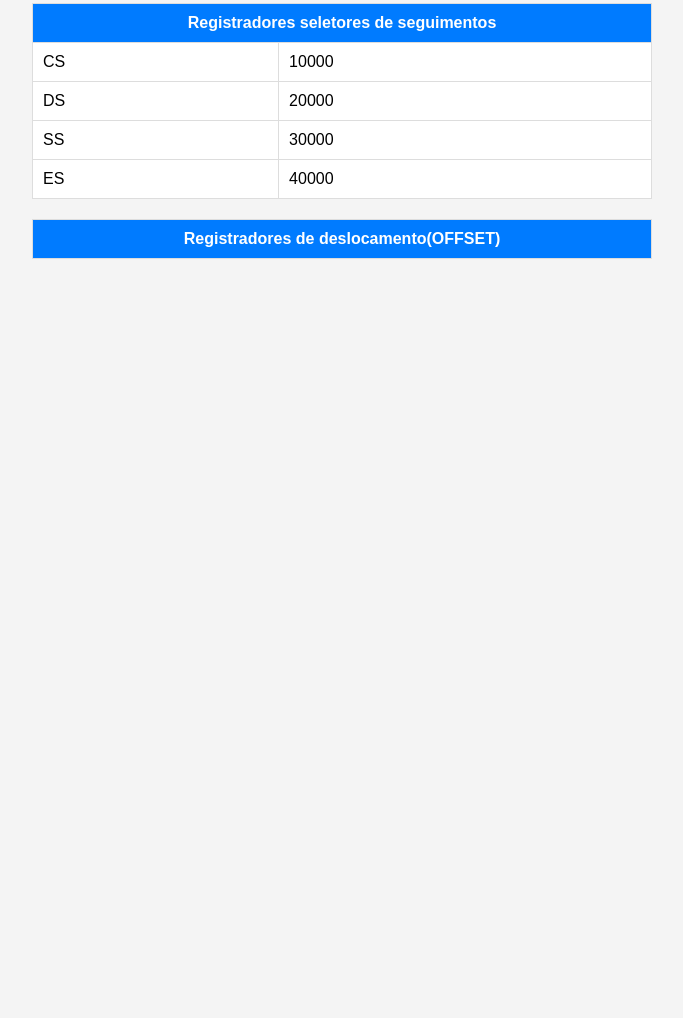
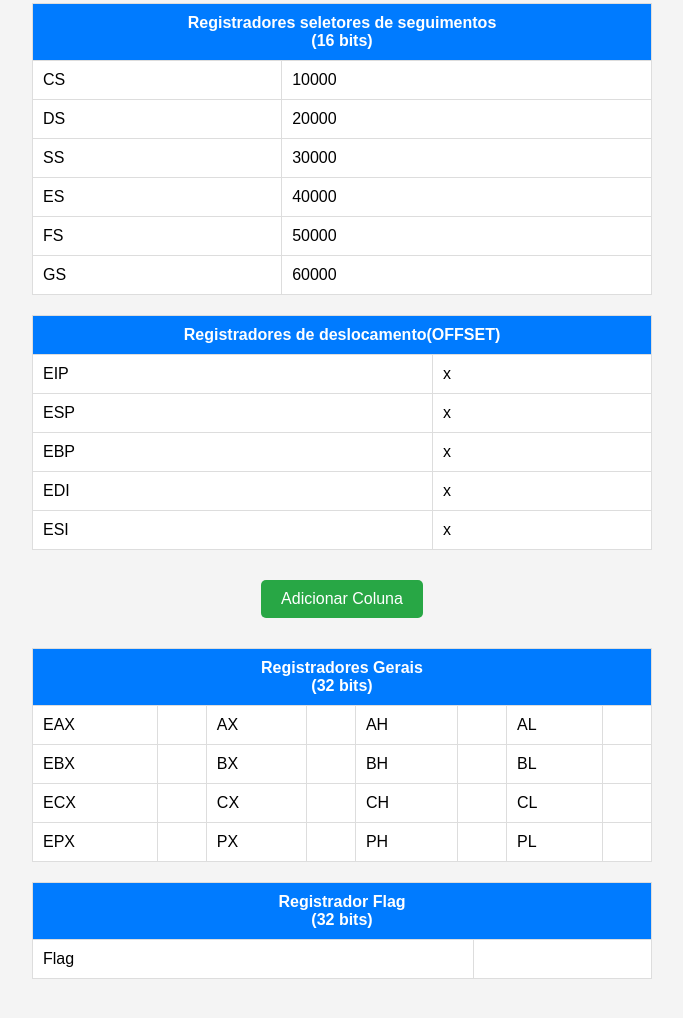
Before and after one commit to arthurfelipecairo/projeto-arquitetura, a plain HTML site: page index.html in a window 1280 px wide. Shown: the part 316-1334 px from the top of the page, without its empty margins (298-981 px from the left). Before the commit the page ends 800 px from the top, so only its background shows below. Drawn offline with Linux system fonts and the light colour scheme.

Commit message:
todos registradores feitos

```diff
--- a/index.html
+++ b/index.html
@@ -36,7 +36,7 @@
 
             <table id="tabelaRegSeletoriesDeSeg">
                 <thead>
-                    <tr><th colspan="2">Registradores seletores de seguimentos</th></tr>
+                    <tr><th colspan="2">Registradores seletores de seguimentos <br>(16 bits)</th></tr>
                 </thead>
                 <tbody>
                     <!-- Os dados da tabela serão inseridos aqui -->
@@ -44,18 +44,81 @@
             </table>
         </div>
         <div id="regSeletoresDedeslocameno">
-            <!-- <input type="text" id="valorInput" placeholder="Digite um valor">
-            <button id="addButton">Adicionar Item</button> -->
 
             <table id="tabelaRegDeslocamento">
                 <thead>
-                    <tr><th colspan="2">Registradores de deslocamento(OFFSET)</th></tr>
+                    <tr><th id = "XX" colspan='2'>Registradores de deslocamento(OFFSET)</th></tr>
                 </thead>
-                <tbody>
-                    <!-- Os dados da tabela serão inseridos aqui -->
-                </tbody>
+                <tr>
+                    <td>EIP</td>
+                    <td id ="valorEIP"></td>
+                </tr>
+                <tr>
+                    <td>ESP</td>
+                    <td id = 'valorESP'></td>
+                </tr>
+                <tr>
+                    <td>EBP</td>
+                    <td id = 'valorEBP'></td>
+                </tr>
+                <tr>
+                    <td>EDI</td>
+                    <td id = 'valorEDI'>
+                    </td>
+                </tr>
+                <tr>
+                    <td>ESI</td>
+                    <td id = 'valorESI'></td>
+                </tr>
             </table>
         </div>
+        <div id="regSeletoresGerais">
+
+            <table id="tabelaRegGerais">
+                <thead>
+                    <button onclick="adicionarColuna()">Adicionar Coluna</button>
+                    <tr><th colspan="8">Registradores Gerais<br>(32 bits)</th></tr>
+                </thead>
+                <tr>
+                    <td>EAX</td><Td id = 'Valor EAX'></Td>
+                    <td>AX</td><td id = 'valor AX'></td>
+                    <td>AH</td><td id = 'valorAH'></td>
+                    <td>AL</td><td id = 'valorAL'></td>
+                </tr>
+                <tr>
+                    <td>EBX</td><Td id = 'Valor EBX'></Td>
+                    <td>BX</td><td id = 'valor BX'></td>
+                    <td>BH</td><td id = 'valorBH'></td>
+                    <td>BL</td><td id = 'valorBL'></td>
+                </tr>
+                <tr>
+                    <td>ECX</td><Td id = 'Valor ECX'></Td>
+                    <td>CX</td><td id = 'valor CX'></td>
+                    <td>CH</td><td id = 'valorCH'></td>
+                    <td>CL</td><td id = 'valorCL'></td>
+                </tr>
+                <tr>
+                    <td>EPX</td><Td id = 'Valor EPX'></Td>
+                    <td>PX</td><td id = 'valor PX'></td>
+                    <td>PH</td><td id = 'valorPH'></td>
+                    <td>PL</td><td id = 'valorPL'></td>
+                </tr>
+            </table>
+        </div>
+        <div id = "regFlag">
+            <table id = 'tabelaRegFlag'>
+                <thead>
+                    <tr><th colspan="2">Registrador Flag<br>(32 bits)</th></tr>
+                </thead>
+                <tr>
+                    <td>Flag</td><td id = 'Flag'></td>
+                </tr>
+
+            </table>
+
+        </div>
+
+
     </main>
 
 
--- a/script.js
+++ b/script.js
@@ -2,11 +2,41 @@
 let tabelaMemoriaDeCodigo = {};
 let enderecoMemoriaCodigo = 0o00;
 
+//valores redisradores de seguimentos
 let regSeletoresDeSegmentos = {
     "CS": "10000",
     "DS": "20000",
     "SS": "30000",
     "ES": "40000",
+    "FS": "50000",
+    "GS": "60000",
+};
+
+// valores dos registradores de deslocamento
+const ip = document.getElementById("valorEIP").textContent = "x";
+const sp = document.getElementById("valorESP").textContent = "x";
+const bp = document.getElementById("valorEBP").textContent = "x";
+const di = document.getElementById("valorEDI").textContent = "x";
+const si = document.getElementById("valorESI").textContent = "x";
+let contadorColunas = 2;
+
+// Função para adicionar uma nova coluna
+function adicionarColuna() {
+    let tabela = document.getElementById("tabelaRegDeslocamento");
+    let linhas = tabela.rows;
+
+    // Adiciona um novo cabeçalho (coluna no <thead>)
+    let th = document.createElement("th");
+
+    linhas[0].appendChild(th);
+
+    // Adiciona células a cada linha da tabela (coluna no <tbody>)
+    for (let i = 1; i < linhas.length; i++) {
+        let novaCelula = linhas[i].insertCell(-1); // Insere no final da linha
+        novaCelula.textContent = "0x" + Math.floor(Math.random() * 0xFFFF).toString(16).toUpperCase(); // Valor aleatório
+    }
+
+    contadorColunas++; // Atualiza o contador para nomear corretamente as próximas colunas
 }
 
 // Inicializar a exibição da tabela
```
